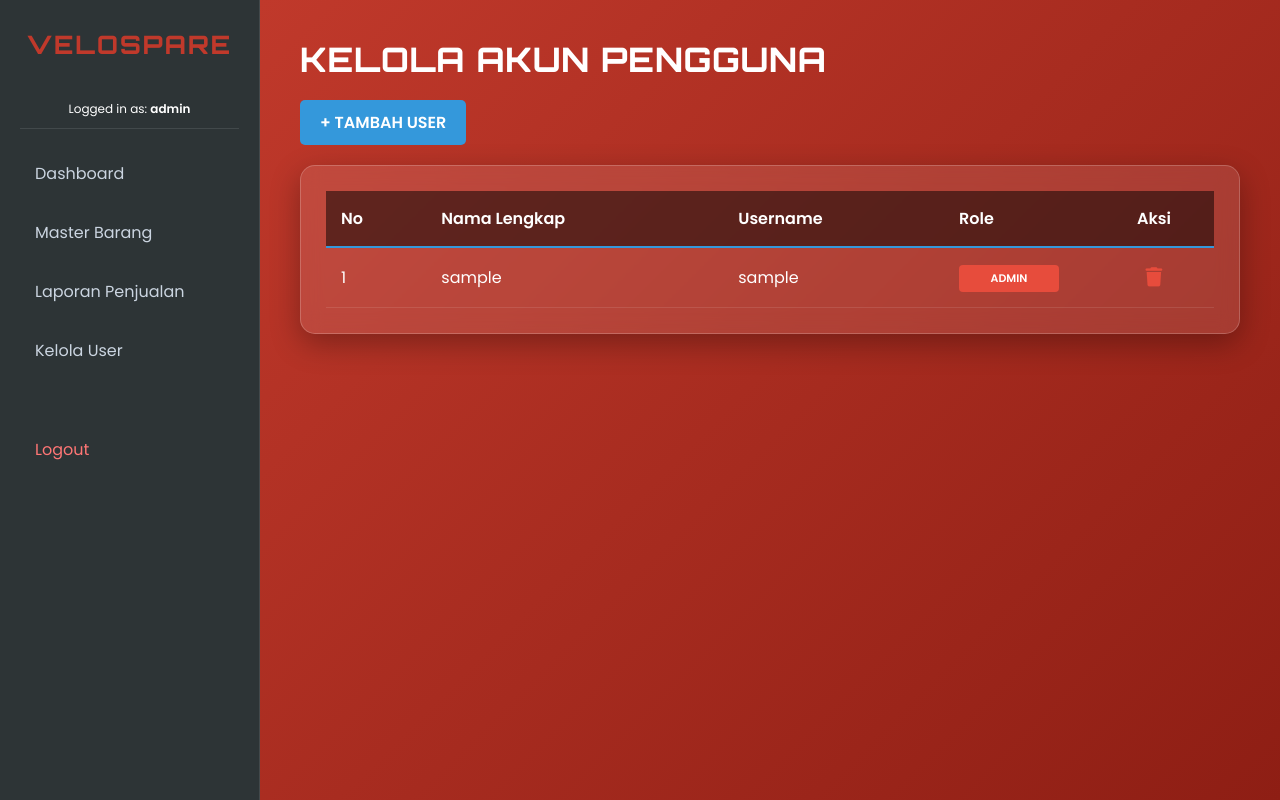
After one commit to milla2723/penjualan_sparepart, a PHP site: page /penjualan_sparepart/admin/users/table-users.php in a window 1280 px wide. The commit adds this page. Run offline with PHP 8.4, Linux system fonts and the light colour scheme; the visitor is signed in with stand-in values (Sample User, id 1).

Commit message:
penjualan_sparepart

```diff
--- /dev/null
+++ b/admin/users/table-users.php
@@ -0,0 +1,65 @@
+<?php
+include '../../includes/auth.php';
+include '../../config/koneksi.php';
+include '../../includes/header.php';
+include '../../includes/sidebar-admin.php';
+
+// Ambil data
+$query = mysqli_query($koneksi, "SELECT * FROM users ORDER BY id DESC");
+?>
+
+<link rel="stylesheet" href="https://cdnjs.cloudflare.com/ajax/libs/font-awesome/6.0.0/css/all.min.css">
+
+<div class="content">
+    <div class="table-header">
+        <h1 style="color: white; font-family: 'Orbitron', sans-serif; letter-spacing: 2px;">KELOLA AKUN PENGGUNA</h1>
+        <a href="tambah-users.php" class="btn-save" style="text-decoration: none; background: #3498db; padding: 10px 20px; border-radius: 5px; color: white; display: inline-block; font-weight: bold; margin-bottom: 20px;">+ TAMBAH USER</a>
+    </div>
+
+    <div class="glass-container" style="background: rgba(255, 255, 255, 0.1); padding: 25px; border-radius: 15px; border: 1px solid rgba(255,255,255,0.2); overflow-x: auto;">
+        <table style="width: 100%; border-collapse: collapse; color: white;">
+            <thead>
+                <tr style="background: rgba(0,0,0,0.5); text-align: left;">
+                    <th style="padding: 15px; border-bottom: 2px solid #3498db;">No</th>
+                    <th style="padding: 15px; border-bottom: 2px solid #3498db;">Nama Lengkap</th>
+                    <th style="padding: 15px; border-bottom: 2px solid #3498db;">Username</th>
+                    <th style="padding: 15px; border-bottom: 2px solid #3498db; width: 150px;">Role</th>
+                    <th style="padding: 15px; border-bottom: 2px solid #3498db; text-align: center; width: 120px;">Aksi</th>
+                </tr>
+            </thead>
+            <tbody>
+                <?php
+                $no = 1;
+                if (mysqli_num_rows($query) > 0) {
+                    while($row = mysqli_fetch_assoc($query)):
+                        $role = $row['level'] ?? '';
+                        $bgColor = (strcasecmp($role, 'Admin') == 0) ? '#e74c3c' : '#3498db';
+                        $roleDisplay = (!empty($role)) ? strtoupper($role) : 'BELUM DIATUR';
+                ?>
+                <tr style="border-bottom: 1px solid rgba(255,255,255,0.1); transition: 0.3s;" onmouseover="this.style.background='rgba(255,255,255,0.05)'" onmouseout="this.style.background='transparent'">
+                    <td style="padding: 15px;"><?= $no++; ?></td>
+                    <td style="padding: 15px;"><?= !empty($row['nama_user']) ? $row['nama_user'] : '-'; ?></td>
+                    <td style="padding: 15px;"><?= $row['username']; ?></td>
+                    <td style="padding: 15px;">
+                        <span style="background: <?= $bgColor ?>; padding: 5px 10px; border-radius: 4px; font-size: 11px; font-weight: bold; display: inline-block; width: 100px; text-align: center;">
+                            <?= $roleDisplay ?>
+                        </span>
+                    </td>
+                    <td style="padding: 15px; text-align: center; white-space: nowrap;">
+                        <a href="hapus-users.php?id=<?= $row['id']; ?>" onclick="return confirm('Apakah anda yakin ingin menghapus user ini?')" style="color: #e74c3c; font-size: 1.2rem; text-decoration: none;">
+        <i class="fas fa-trash"></i>
+    </a>
+                    </td>
+                </tr>
+                <?php
+                    endwhile;
+                } else {
+                    echo "<tr><td colspan='5' style='text-align:center; padding: 40px; color: #ccc;'>Data pengguna tidak ditemukan.</td></tr>";
+                }
+                ?>
+            </tbody>
+        </table>
+    </div>
+</div>
+
+<?php include '../../includes/footer.php'; ?>
--- a/includes/sidebar-admin.php
+++ b/includes/sidebar-admin.php
@@ -9,7 +9,7 @@
         <a href="/penjualan_sparepart/admin/laporan/data-penjualan.php">Laporan Penjualan</a>
     <?php endif; ?>
 
-
+    <a href="../admin/users/table-users.php"> Kelola User</a>
     <a href="/penjualan_sparepart/auth/logout.php" style="margin-top: 50px; color:#ff7675;">
         Logout
     </a>
```
Also changed, not shown: admin/users/hapus-users.php (added, +33 -0 lines), admin/users/tambah-users.php (added, +71 -0 lines).
